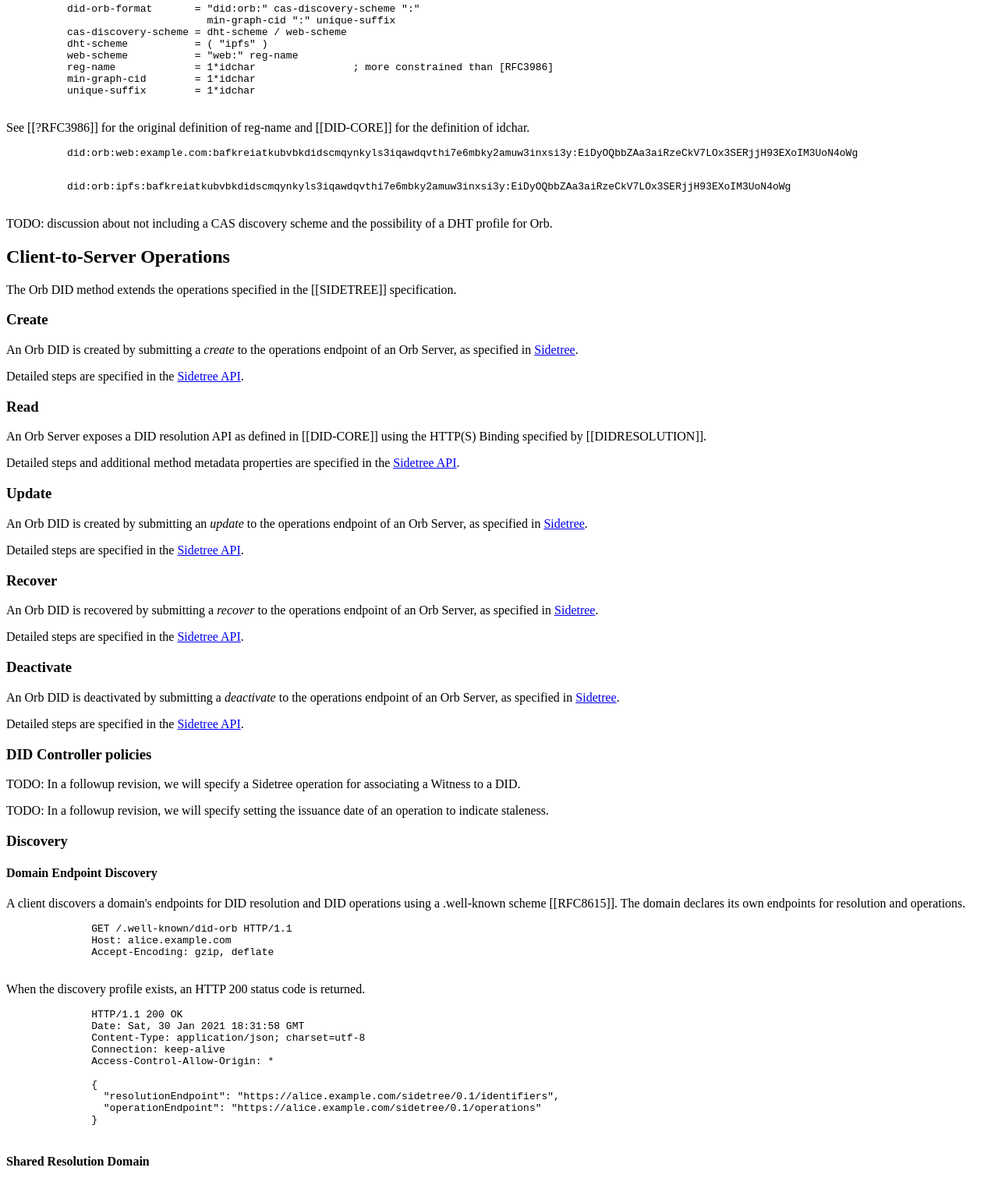
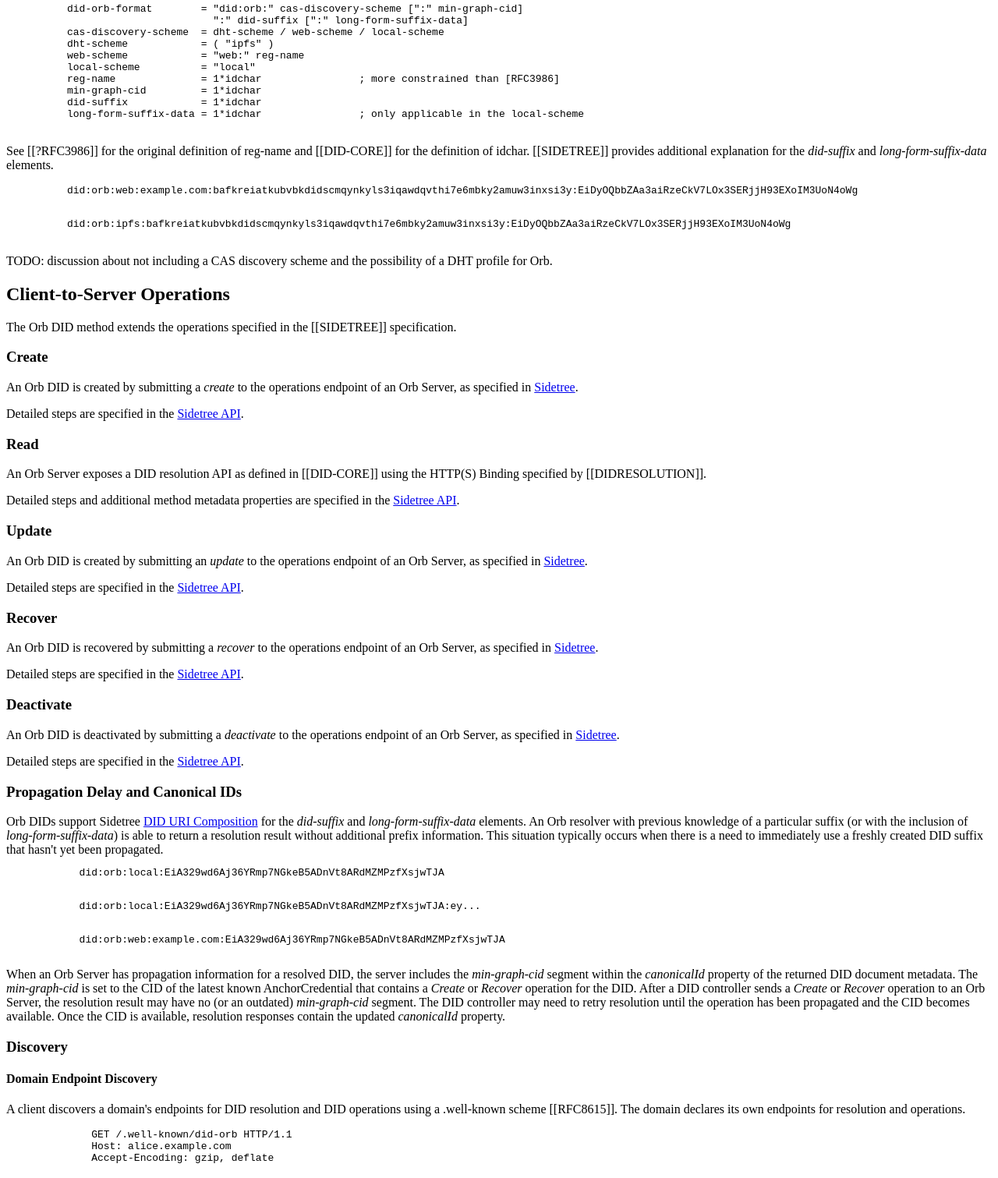
Before and after one commit to trustbloc/did-method-orb, a plain HTML site: page index.html in a window 1280 px wide. Shown: the part 5678-7189 px from the top of the page at 78% size. Drawn offline with Linux system fonts and the light colour scheme.

Commit message:
Add propagation delay and canonical ID concepts
Signed-off-by: Troy Ronda <troy.ronda@securekey.com>

```diff
--- a/index.html
+++ b/index.html
@@ -397,18 +397,21 @@
         </p>
 
         <pre>
-          did-orb-format       = "did:orb:" cas-discovery-scheme ":"
-                                 min-graph-cid ":" unique-suffix
-          cas-discovery-scheme = dht-scheme / web-scheme
-          dht-scheme           = ( "ipfs" )
-          web-scheme           = "web:" reg-name
-          reg-name             = 1*idchar                ; more constrained than [RFC3986]
-          min-graph-cid        = 1*idchar
-          unique-suffix        = 1*idchar
+          did-orb-format        = "did:orb:" cas-discovery-scheme [":" min-graph-cid]
+                                  ":" did-suffix [":" long-form-suffix-data]
+          cas-discovery-scheme  = dht-scheme / web-scheme / local-scheme
+          dht-scheme            = ( "ipfs" )
+          web-scheme            = "web:" reg-name
+          local-scheme          = "local"
+          reg-name              = 1*idchar                ; more constrained than [RFC3986]
+          min-graph-cid         = 1*idchar
+          did-suffix            = 1*idchar
+          long-form-suffix-data = 1*idchar                ; only applicable in the local-scheme
         </pre>
 
         <p>
           See [[?RFC3986]] for the original definition of reg-name and [[DID-CORE]] for the definition of idchar.
+          [[SIDETREE]] provides additional explanation for the <i>did-suffix</i> and <i>long-form-suffix-data</i> elements.
         </p>
 
         <pre class="example" title="An Orb DID that uses the Web scheme for content discovery">
@@ -496,15 +499,34 @@
         </section>
 
         <section class="normative">
-          <h3>DID Controller policies</h3>
-
-          <p class="issue" title="Setting a witness">
-            TODO: In a followup revision, we will specify a Sidetree operation for associating a Witness to a DID.
-          </p>
-
-          <p class="issue" title="Stale operations">
-            TODO: In a followup revision, we will specify setting the issuance date of an operation to indicate staleness.
-          </p>
+          <h3>Propagation Delay and Canonical IDs</h3>
+
+          Orb DIDs support Sidetree <a href="https://identity.foundation/sidetree/spec/#did-uri-composition">DID URI Composition</a>
+          for the <i>did-suffix</i> and <i>long-form-suffix-data</i> elements.
+
+          An Orb resolver with previous knowledge of a particular suffix (or with the inclusion of <i>long-form-suffix-data</i>) is able
+          to return a resolution result without additional prefix information.
+          This situation typically occurs when there is a need to immediately use a freshly created DID suffix that hasn't yet been propagated.
+
+          <pre class="example highlight" title="Locally known DID">
+            did:orb:local:EiA329wd6Aj36YRmp7NGkeB5ADnVt8ARdMZMPzfXsjwTJA
+          </pre>
+
+          <pre class="example highlight" title="Long-form DID">
+            did:orb:local:EiA329wd6Aj36YRmp7NGkeB5ADnVt8ARdMZMPzfXsjwTJA:ey...
+          </pre>
+
+          <pre class="example highlight" title="Not yet propagated DID only known to example.com">
+            did:orb:web:example.com:EiA329wd6Aj36YRmp7NGkeB5ADnVt8ARdMZMPzfXsjwTJA
+          </pre>
+
+          When an Orb Server has propagation information for a resolved DID, the server includes the <i>min-graph-cid</i> segment within the <i>canonicalId</i>
+          property of the returned DID document metadata.
+          The <i>min-graph-cid</i> is set to the CID of the latest known AnchorCredential that contains a <i>Create</i> or <i>Recover</i> operation for the DID.
+
+          After a DID controller sends a <i>Create</i> or <i>Recover</i> operation to an Orb Server, the resolution result may have no (or an outdated) <i>min-graph-cid</i> segment.
+          The DID controller may need to retry resolution until the operation has been propagated and the CID becomes available.
+          Once the CID is available, resolution responses contain the updated <i>canonicalId</i> property.
         </section>
 
         <section class="normative">
@@ -630,6 +652,22 @@
               }
             </pre>
           </section>
+        </section>
+
+        <section class="normative">
+          <h3>DID Controller Policies</h3>
+
+          <p class="issue" title="Setting a witness">
+            TODO: In a followup revision, we will specify a Sidetree operation for associating a Witness to a DID.
+          </p>
+        </section>
+
+        <section class="normative">
+          <h3>Operation Anchoring Validity</h3>
+
+          <p class="issue" title="Stale operations">
+            TODO: In a followup revision, we will specify setting the issuance date of an operation to indicate staleness.
+          </p>
         </section>
     </section>
 
```
